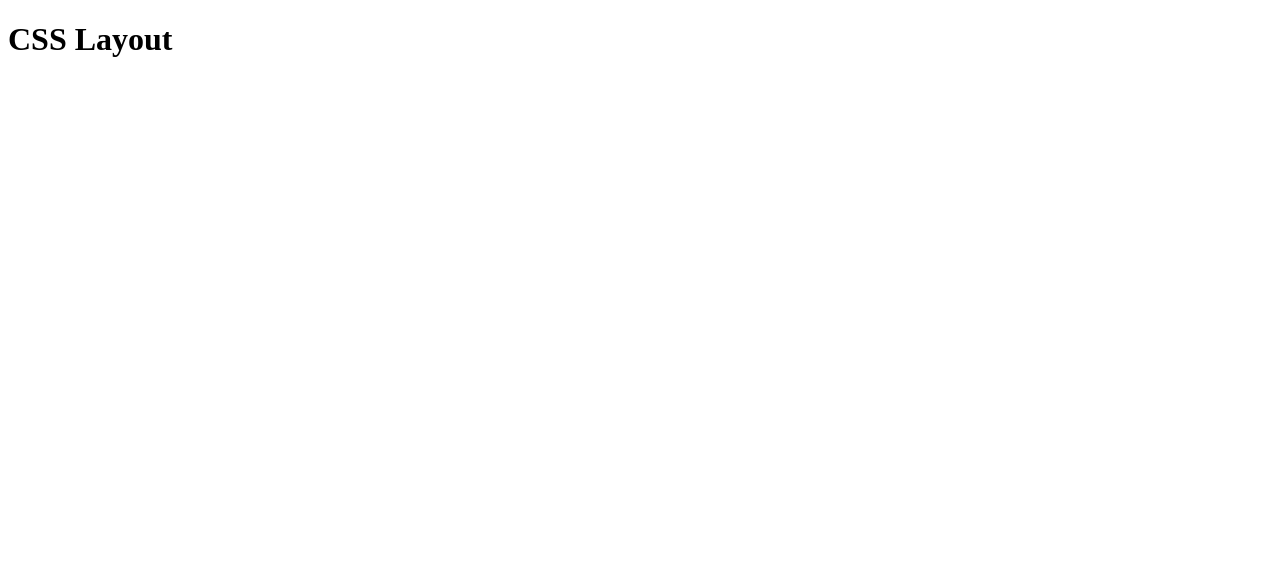
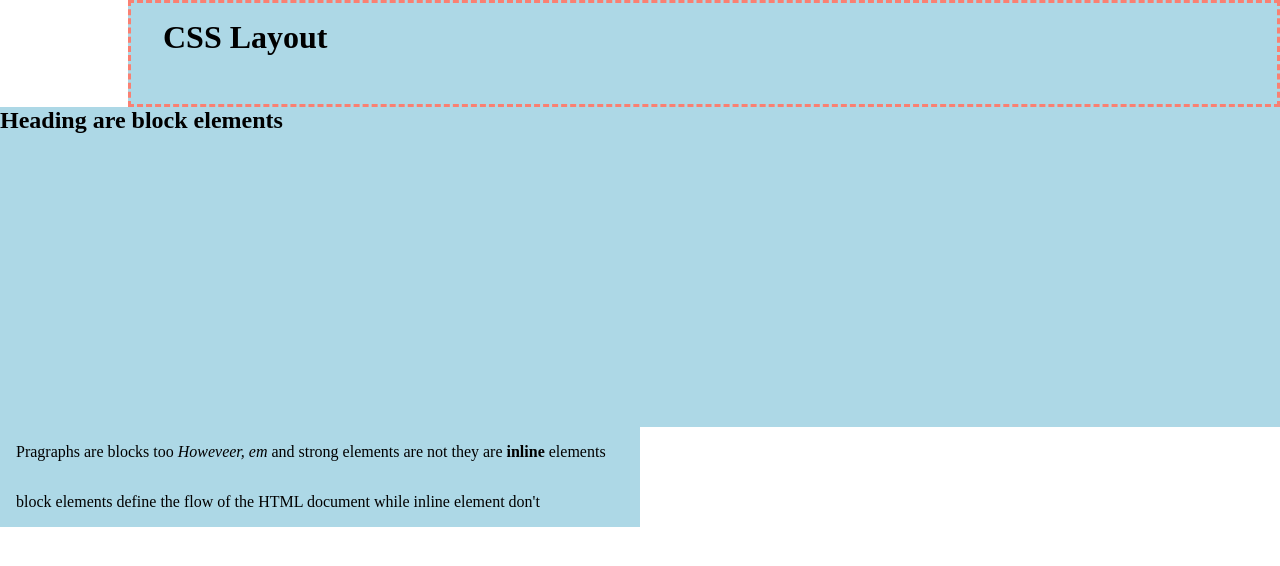
Before and after one commit to dajesso/oct24-t1w2-csslayout, a plain HTML site: page index.html in a window 1280 px wide. Drawn offline with Linux system fonts and the light colour scheme.

Commit message:
Finished box model

```diff
--- a/index.html
+++ b/index.html
@@ -8,5 +8,9 @@
 </head>
 <body>
     <h1>CSS Layout</h1>
+    <h2>Heading are block elements</h2>
+    <p>
+        Pragraphs are blocks too <em> Howeveer, em </em> and strong elements are not they are <strong>inline</strong> elements</p>
+<p>block elements define the flow of the HTML document while inline  element don't </p>
 </body>
 </html>
--- /dev/null
+++ b/positioning.css
@@ -0,0 +1,5 @@
+*{
+    box-sizing: border-box;
+    margin: 0;
+    padding: 0;
+}
--- a/style.css
+++ b/style.css
@@ -0,0 +1,32 @@
+
+/* CSS Reset */
+*{
+    box-sizing: border-box;
+    margin:0;
+    padding: 0;
+}
+
+h1, h2, p {
+    background-color: lightblue;
+}
+
+h1{
+    padding:1rem 2rem 3rem;
+    margin-left: 10vw;
+    border: 3px dashed salmon;
+}
+
+h2{
+    height:25vw;
+}
+body{
+    margin:0;
+    padding:0;
+}
+p{
+    box-sizing: border-box;
+    width:50%;
+    display:inline-block;
+    margin: 0;
+    padding: 1rem;
+}
```
Also changed, not shown: postioning.html (added, +19 -0 lines).
